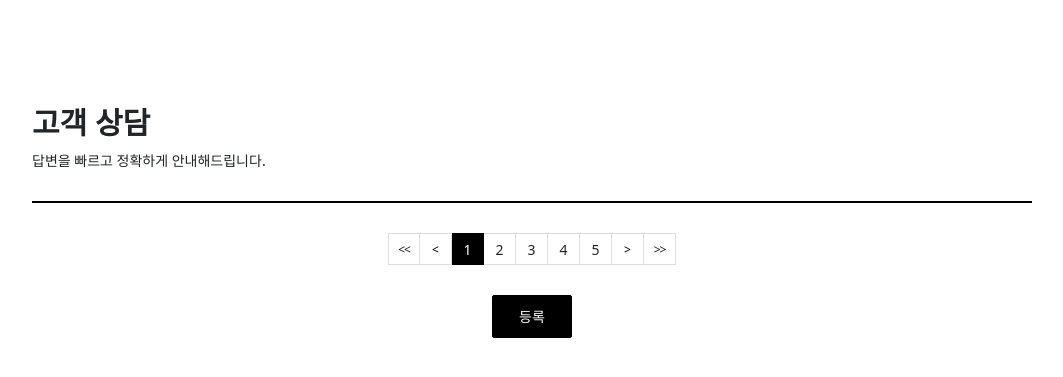
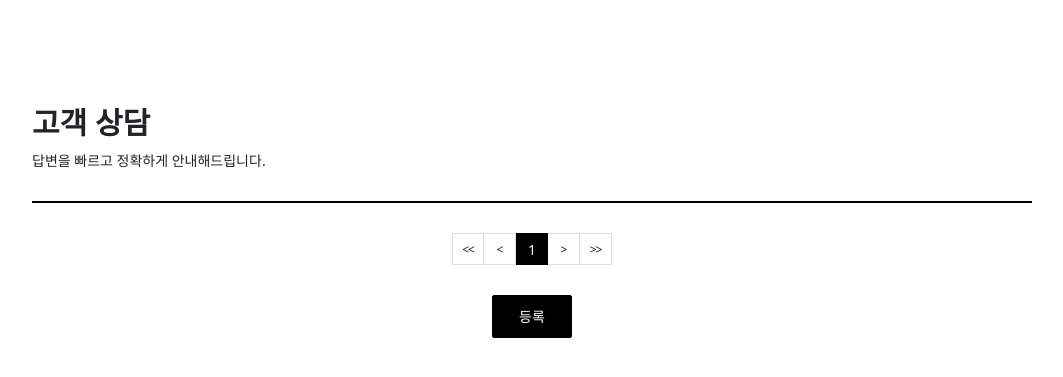
Before and after one commit to sojm120/Iot2022project_20220307, a Django app: template templates/list.html in a window 1280 px wide. Shown: the part 35-412 px from the top of the page, without its empty margins (108-1171 px from the left). Run offline with Django 4.2, Linux system fonts and the light colour scheme; the template is opened without the code that fills it: most values are stand-ins (such as "Sample title", 1, 10 or a date in 2020); some libraries are stand-ins or nearby versions.

Commit message:
Update page list.html to be moved to first or last page, or to certain page that is clicked. Update page list.html to express current page on the page button.

```diff
--- a/static/css/style.css
+++ b/static/css/style.css
@@ -151,12 +151,6 @@ ul, li {
     border-left: 1px solid #ddd;
 }
 
-.board_page .button {
-    background: none;
-    border: none;
-    padding: none;
-}
-
 .board_view {
     width: 100%;
     border-top: 2px solid #000;
--- a/templates/list.html
+++ b/templates/list.html
@@ -13,18 +13,18 @@
     <link href="{%static 'css/styles.css'%}" rel="stylesheet" />
     <script src="https://ajax.googleapis.com/ajax/libs/jquery/1.11.3/jquery.min.js"></script>
     <script>
-        var idx = 0;                        // 데이터 뿌리는 시작 인덱스(0이면 제일 최신 데이터)
-        var page = 1;                           // 화면 뜨면 1페이지로 setting
-        var cnt = {{count}};                // 게시판 데이터 갯수
+        var idx = 0;                        // 데이터 뿌리는 시작 인덱스(0이면 제일 최신 데이터) (변동)
+        var page = 1;                           // 화면 뜨면 1페이지로 setting (변동)
+        var cnt = {{count}};                // 게시판 데이터 갯수 (고정)
         if (cnt % 5 == 0){
-            var pages = parseInt(cnt/5);    // 게시판 페이지 수 계산
-            var remain = 5;                 // 게시판 마지막 페이지 데이터 갯수
+            var pages = parseInt(cnt/5);    // 게시판 페이지 수 계산 (고정)
+            var remain = 5;                 // 게시판 마지막 페이지 데이터 갯수 (고정)
         } else {
             var pages = parseInt(cnt/5) + 1;
             var remain = cnt % 5;
         }
 
-        // 데이터 출력력
+        // 데이터 출력
        function display(data){
             results = ''
             results = '<div class="top">';
@@ -53,8 +53,7 @@
             } else {
                 var getcnt = 5
             }
-            alert(i);
-            alert(getcnt);
+            // alert('page'+page+' / '+'pages'+pages);
             $.ajax({
                 url: '/listview/'+i+'/'+getcnt,
                 success: function(data){
@@ -63,33 +62,90 @@
             });
         }
 
+        // 첫 페이지
+        function getFirst(){
+            if (idx == 0){
+                alert('첫 페이지입니다.');
+                return;
+            }
+            idx = 0;
+            page = 1;
+            getData(idx, page);
+            currentPage();
+        }
+
         // 이전 페이지
         function getPrevious(i, p){
-            if (idx == 0){
+            if (i == 0){
                 alert('첫 페이지입니다.');
                 return;
             }
             idx = i - 5;
             page = p - 1;
             getData(idx, page);
-
+            currentPage();
         }
 
         // 다음 페이지
         function getNext(i, p){
-            if (page == pages){
+            if (p == pages){
                 alert('마지막 페이지입니다.');
                 return;
             }
             idx = i + 5;
             page = p + 1;
-            alert('page'+page);
-            alert('pages'+pages);
             getData(idx, page);
+            currentPage();
+        }
+
+        // 마지막 페이지
+        function getLast(){
+            if (page == pages){
+                alert('마지막 페이지입니다.');
+                return;
+            }
+            idx = pages * 5 - 5     // 마지막 페이지 시작 인덱스 계산
+            page = pages;
+            getData(idx, page);
+            currentPage();
+        }
+        // 각 페이지 버튼 클릭 시 해당 페이지로 이동
+        function getPage(i){
+            idx = i * 5 - 5         // 해당페이지 시작 인덱스 계산
+            page = i;
+            getData(idx, page);
+            currentPage();
+        }
+
+        // 페이지 수에 맞게 페이지 버튼 생성
+        function makePageButton(){
+            results = '';
+            for (var i=1; i<pages+1; i++){
+                result = '';
+                result += '<a href="#" id="num' + i + '" onclick="getPage(' + i + ');" class="num">'
+                result += i;
+                result += '</a>';
+                results += result;
+            }
+            $('#page_list').html(results);
+        }
+
+        // 페이지 버튼에 현재 페이지 표시
+        function currentPage(){
+            for (var i=1; i<pages+1; i++){
+                var id = '#num' + i;
+                if (i == page){
+                    $(id).addClass('on');
+                } else {
+                    $(id).removeClass('on')
+                }
+            }
         }
 
         $(document).ready(function(){
             getData(idx, page);
+            makePageButton();
+            currentPage();
         });
     </script>
 </head>
@@ -144,15 +200,18 @@
             <!--ajax로 리스트 뿌리는 곳-->
             </div>
             <div class="board_page">
-                <a href="#" class="bt first"><<</a>
-                <a href="#" class="bt prev"><button class="button" onclick="getPrevious(idx, page);"><</button></a>
-                <a href="#" class="num on">1</a>
-                <a href="#" class="num">2</a>
-                <a href="#" class="num">3</a>
-                <a href="#" class="num">4</a>
-                <a href="#" class="num">5</a>
-                <a href="#" class="bt next"><button class="button" onclick="getNext(idx, page);">></button></a>
-                <a href="#" class="bt last">>></a>
+                <a href="#" class="bt first" onclick="getFirst();"><<</a>
+                <a href="#" class="bt prev" onclick="getPrevious(idx, page);"><</a>
+                <div id="page_list" style="display:inline;">
+                    <!--Page 번호 뿌려지는 곳-->
+                    <a href="#" class="num on">1</a>
+                    <a href="#" class="num">2</a>
+                    <a href="#" class="num">3</a>
+                    <a href="#" class="num">4</a>
+                    <a href="#" class="num">5</a>
+                </div>
+                <a href="#" class="bt next" onclick="getNext(idx, page);">></a>
+                <a href="#" class="bt last" onclick="getLast();">>></a>
             </div>
             <div class="bt_wrap">
                 <a href="/write" class="on">등록</a>
```
